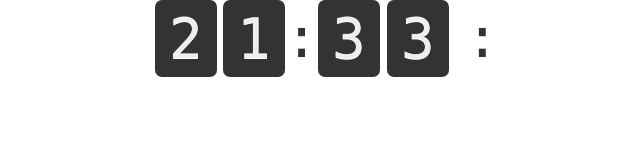
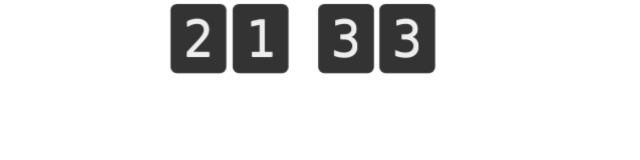
Before and after one commit to fredp03/notion-clock2, a plain HTML site: page index.html in a window 1280 px wide. Both pictures are taken after a click on the element 639 px from the left and 38 px from the top of the page. Shown: the whole page, without its empty margins (330-970 px from the left). Drawn offline with Linux system fonts and the light colour scheme.

Commit message:
fix scale feature

```diff
--- a/script.js
+++ b/script.js
@@ -9,24 +9,25 @@ var Clock = (function(){
         this._slots = this._element.getElementsByTagName('span');
         this._tick();
 
-        // Add click handlers
+        // Fixed scaling implementation
         this._scale = 1.0;
+
         this._element.addEventListener('dblclick', (e) => {
             e.preventDefault();
-            this._scale += 0.1;
-            this._element.style.transform = `scale(${this._scale})`;
+            e.stopPropagation();
+            this._scale = Math.min(3, this._scale + 0.1); // Add upper limit
+            this._updateScale();
         });
 
         this._element.addEventListener('click', (e) => {
             e.preventDefault();
-            if (e.detail === 1) { // Single click
-                setTimeout(() => {
-                    if (e.detail === 1) {
-                        this._scale = Math.max(0.1, this._scale - 0.1);
-                        this._element.style.transform = `scale(${this._scale})`;
-                    }
-                }, 200);
-            }
+            e.stopPropagation();
+            setTimeout(() => {
+                if (e.detail === 1) { // Make sure it's a single click
+                    this._scale = Math.max(0.3, this._scale - 0.1); // Add lower limit
+                    this._updateScale();
+                }
+            }, 200);
         });
     };
 
@@ -78,6 +79,12 @@ var Clock = (function(){
             // start flippin
             slot.classList.add('flip');
 
+        },
+
+        _updateScale: function() {
+            requestAnimationFrame(() => {
+                this._element.style.transform = `scale(${this._scale})`;
+            });
         }
 
     };
--- a/style.css
+++ b/style.css
@@ -27,11 +27,14 @@ h2 {
     line-height: 1.375;
     padding: 0; /* Added to ensure no padding on clock */
     margin: 0; /* Added to ensure no margin on clock */
-    transition: transform 0.3s ease; /* Add smooth transition for scaling */
+    transition: all 0.3s ease; /* Add smooth transition for scaling */
     cursor: pointer; /* Add pointer cursor */
+    transform-origin: center; /* Ensure proper scaling styles */
+    display: inline-block; /* Ensure proper scaling styles */
 }
 
-.clock:before,
+/* Remove both these blocks to remove colons */
+/* .clock:before,
 .clock:after {
     position: absolute;
     top: 0;
@@ -40,11 +43,7 @@ h2 {
     z-index: 2;
     line-height: 1.15;
     color: #333;
-}
-
-.clock:before {
-    left: 2.325em;
-}
+} */
 
 /* Remove the second colon by commenting out or removing .clock:after */
 /* .clock:after {
```
